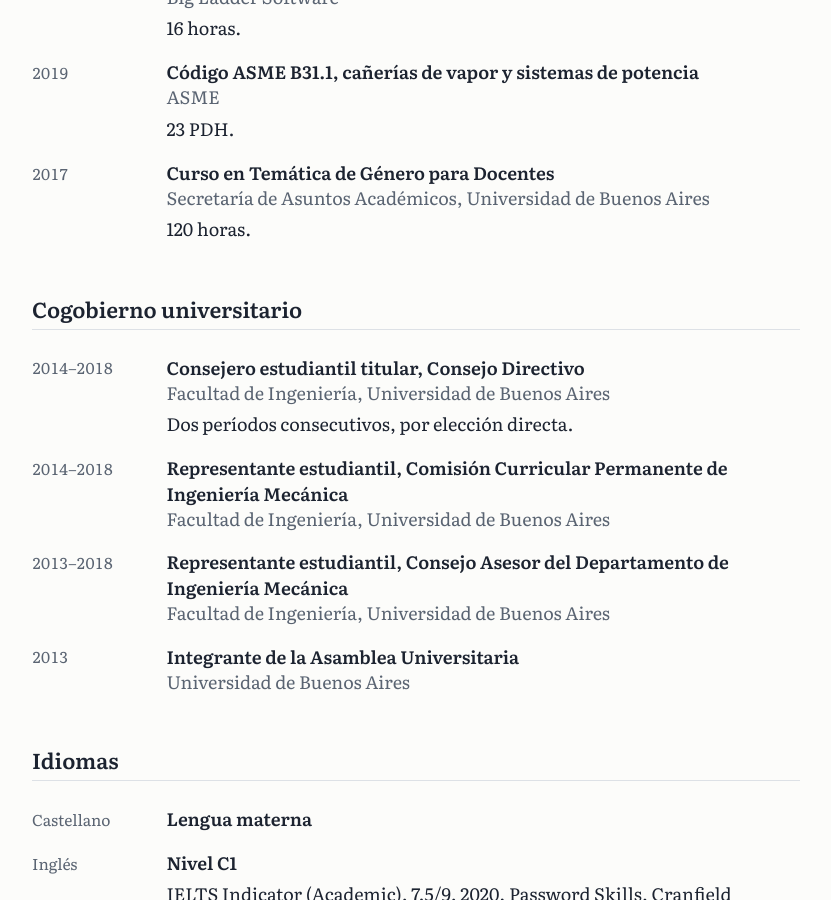
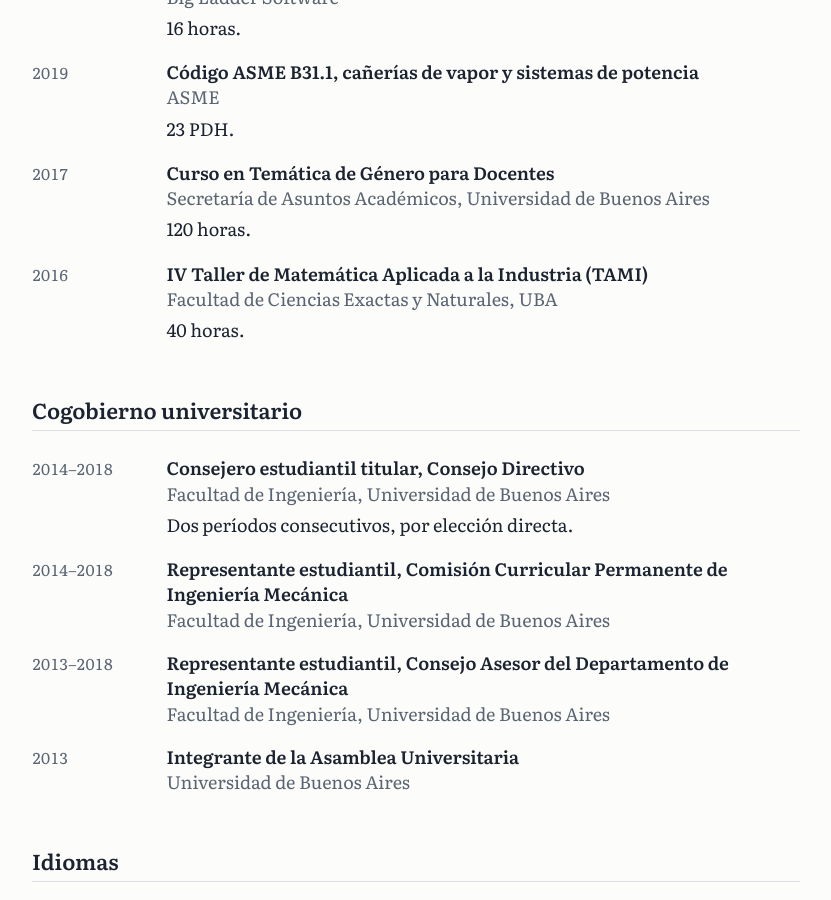
Before and after one commit to PabloMBarral/PabloMBarral.github.io, a Jekyll site: the page built from cv.html, in a window 1280 px wide and 900 px high, scrolled down 4558 px. Shown: the whole window, without its empty margins (148-979 px from the left). Built offline with Jekyll 4.4.1, drawn with Linux system fonts in a browser that asks for light colours.

Commit message:
CV: agregar TAMI 2016; README: quitar seccion de primera publicacion

```diff
--- a/_data/cv.yml
+++ b/_data/cv.yml
@@ -194,6 +194,10 @@ secciones:
         que: Curso en Temática de Género para Docentes
         donde: Secretaría de Asuntos Académicos, Universidad de Buenos Aires
         detalle: 120 horas.
+      - cuando: "2016"
+        que: IV Taller de Matemática Aplicada a la Industria (TAMI)
+        donde: Facultad de Ciencias Exactas y Naturales, UBA
+        detalle: 40 horas.
 
   - id: cogobierno
     titulo: Cogobierno universitario
```
Also changed, not shown: README.md.
